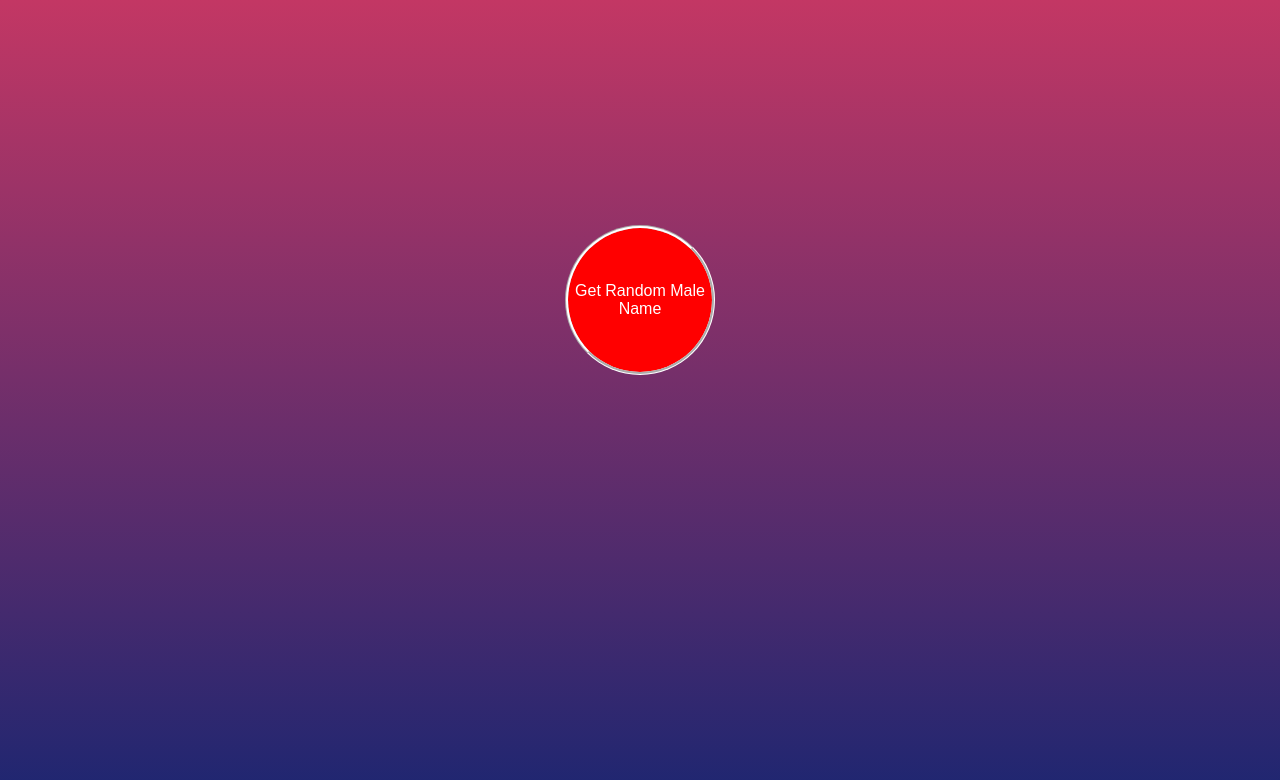
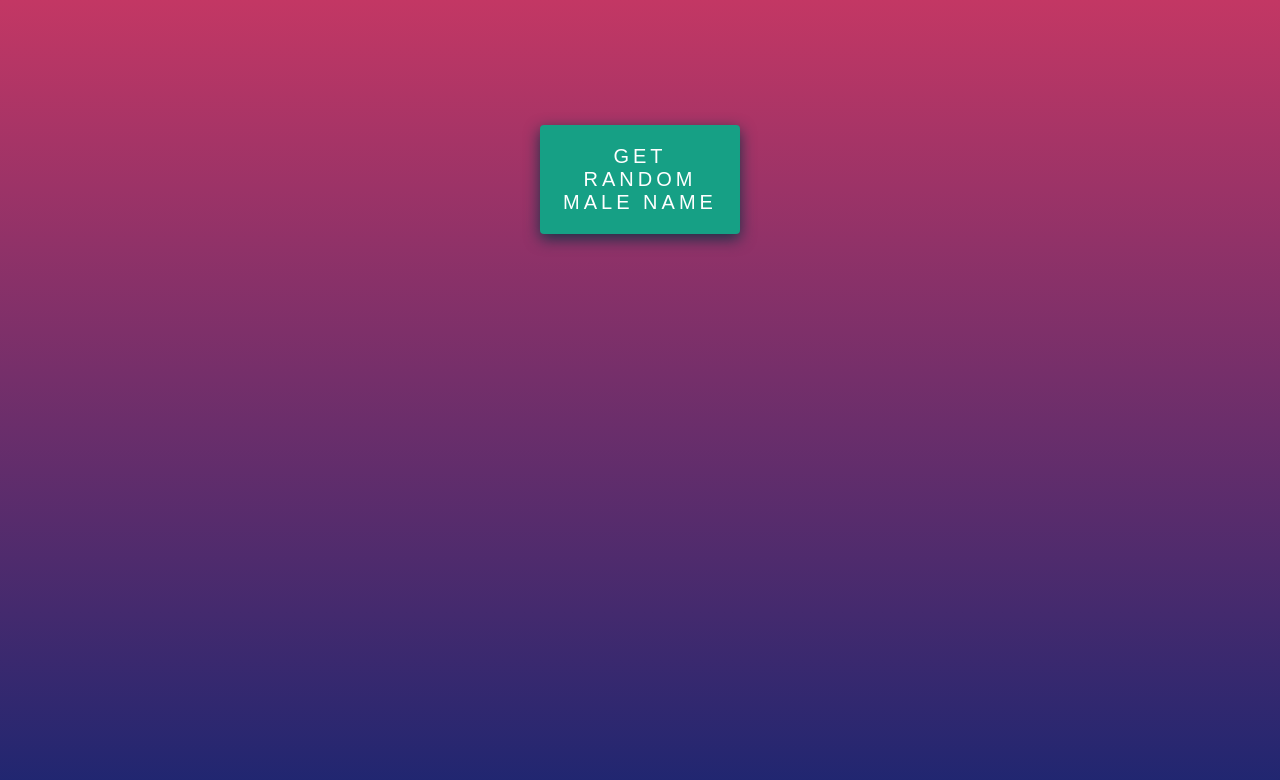
Before and after one commit to paulkinsella/name-gen, a React (Create React App) app: page / in a window 1280 px wide. Shown: the top 780 px of the page. Built offline with nearby package versions, Linux system fonts and the light colour scheme.

Commit message:
Update 4 (#5)

```diff
--- a/public/data.json
+++ b/public/data.json
@@ -108,8 +108,8 @@
     "name": "Chris",
     "gender": "male",
     "popularity": 25,
-        "fact": "A Chris will piss sitting down!",
-        "symbol": "💩"
+    "fact": "A Chris will pet random dogs!",
+    "symbol": "🐶"
   },
   {
     "name": "Louis",
@@ -152,7 +152,33 @@
     "popularity": 10,
     "fact": "Will drive a bus at some point!",
     "symbol": "🚌"
+  },
+  {
+    "name": "Nigel",
+    "gender": "male",
+    "popularity": 19,
+    "fact": "Nobody likes a Nigel!",
+    "symbol": "💩"
+  },
+  {
+    "name": "Ben",
+    "gender": "male",
+    "popularity": 65,
+    "fact": "Will run when in danger!",
+    "symbol": "🏃"
+  },
+  {
+    "name": "Tory",
+    "gender": "male",
+    "popularity": 56,
+    "fact": "Girls name!",
+    "symbol": "👧"
+  },
+  {
+    "name": "Clive",
+    "gender": "male",
+    "popularity": 77,
+    "fact": "A Clive will cry in the shower!",
+    "symbol": "😢"
   }
-
-
 ]
--- a/public/index.html
+++ b/public/index.html
@@ -3,6 +3,11 @@
   <head>
     <meta charset="utf-8" />
     <link rel="icon" href="%PUBLIC_URL%/favicon.ico" />
+    <link rel="preconnect" href="https://fonts.gstatic.com" />
+    <link
+      href="https://fonts.googleapis.com/css2?family=Inter:wght@300;400;500;600;700&display=swap"
+      rel="stylesheet"
+    />
     <meta name="viewport" content="width=device-width, initial-scale=1" />
     <meta name="theme-color" content="#000000" />
     <meta
--- a/src/App.css
+++ b/src/App.css
@@ -1,4 +1,7 @@
+@import url("https://fonts.googleapis.com/css?family=Source+Sans+Pro:regular,bold,italic&subset=latin,latin-ext");
+
 .App {
+  font-family: "Josefin Sans", cursive;
   text-align: center;
 }
 
@@ -64,19 +67,53 @@
 }
 
 .bigButton {
+  text-align: center;
+  text-transform: uppercase;
   cursor: pointer;
-  background-color: red;
-  width: 150px;
-  height: 150px;
-  border-radius: 50%;
-  border-width: 3px;
-  outline: none;
-  border-style: groove;
-  border-color: white;
-  color: white;
-  font-size: 16px;
+  font-size: 20px;
+  letter-spacing: 4px;
+  position: relative;
+  background-color: #16a085;
+  border: none;
+  color: #fff;
+  padding: 20px;
+  width: 200px;
+  text-align: center;
+  transition-duration: 0.4s;
+  overflow: hidden;
+  box-shadow: 0 5px 15px #193047;
+  border-radius: 4px;
 }
 
+.bigButton:hover {
+  background: #fff;
+  box-shadow: 0px 2px 10px 5px #1abc9c;
+  color: #000;
+}
+
+.bigButton:after {
+  content: "";
+  background: #1abc9c;
+  display: block;
+  position: absolute;
+  padding-top: 300%;
+  padding-left: 350%;
+  margin-left: -20px !important;
+  margin-top: -120%;
+  opacity: 0;
+  transition: all 0.8s;
+}
+
+.bigButton:active:after {
+  padding: 0;
+  margin: 0;
+  opacity: 1;
+  transition: 0s;
+}
+
+.bigButton:focus {
+  outline: 0;
+}
 .details {
   width: auto;
   height: 150px;
@@ -85,3 +122,44 @@
 .symbol {
   font-size: 100px;
 }
+
+.cardContainer {
+  width: 400px;
+  height: 350px;
+  margin-left: auto;
+  margin-right: auto;
+}
+
+.card {
+  width: 400px;
+  height: 225px;
+  padding: 2rem;
+  border-radius: 1rem;
+
+  background: rgba(255, 255, 255, 0.2);
+  -webkit-backdrop-filter: blur(10px);
+  backdrop-filter: blur(10px);
+}
+
+.card-title {
+  margin-top: 0;
+  margin-bottom: 0.5rem;
+  font-size: 1.2rem;
+}
+
+p,
+a {
+  font-size: 1rem;
+}
+
+a {
+  color: #4d4ae8;
+  text-decoration: none;
+}
+
+.shape {
+  position: absolute;
+  width: 150px;
+  top: 0.5rem;
+  left: 0.5rem;
+}
--- a/src/RandomName.js
+++ b/src/RandomName.js
@@ -15,17 +15,24 @@ const RandomName = (props) => {
   };
 
   return (
-    <> <div className="buttonContainer">
-      <button className="bigButton" onClick={getRandomName}>Get Random Male Name</button>
-    </div>
-      <div className="details">
-        <div className="name">{random.name}</div>
-        <div className="fact">{random.fact}< br />
-          <Opinion random={random} />
+    <>
+      <div className="buttonContainer">
+        <button
+          className="bigButton"
+          onClick={getRandomName}>Get Random Male Name
+        </button>
+      </div>
+      <div className="cardContainer">
+        <div className={random.name ? "card" : "noCard"}>
+          <div className="details">
+            <div className="name">{random.name}</div>
+            <div className="fact">{random.fact}< br />
+              <Opinion random={random} />
+            </div>
+          </div>
         </div>
-      </div></>
-
-
+      </div>
+    </>
   );
 };
 
```
Lines whose indentation alone changed are shown as unchanged.
